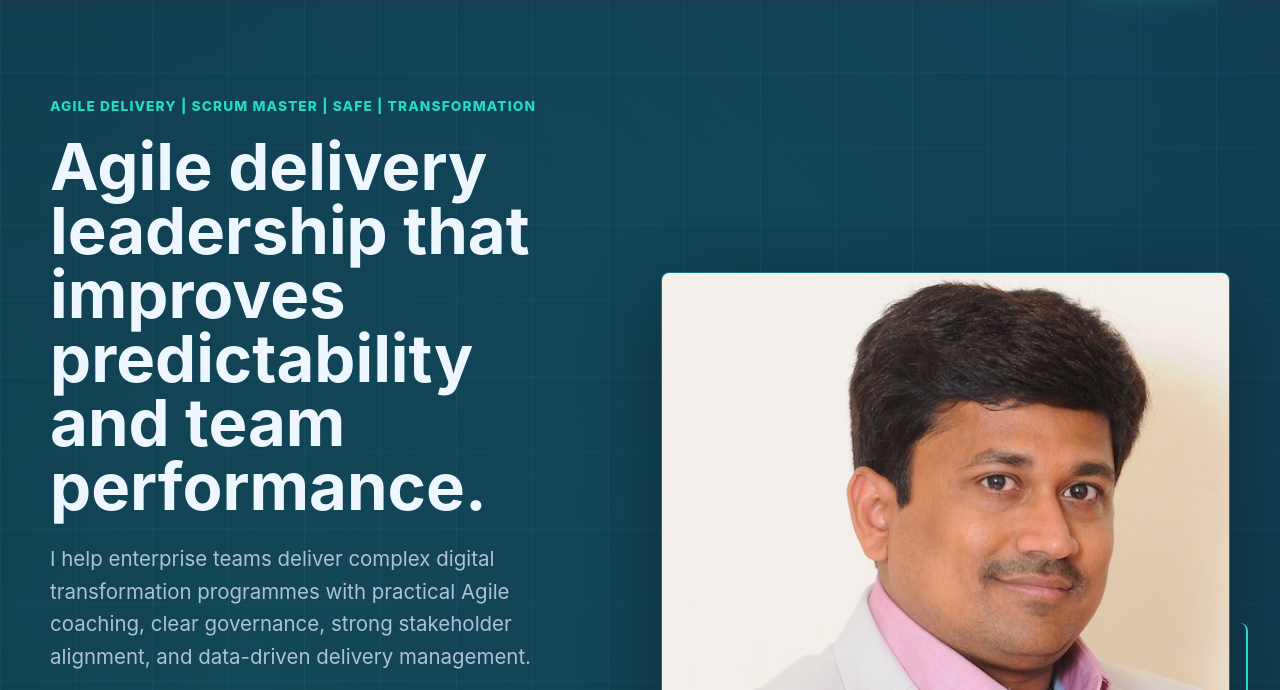
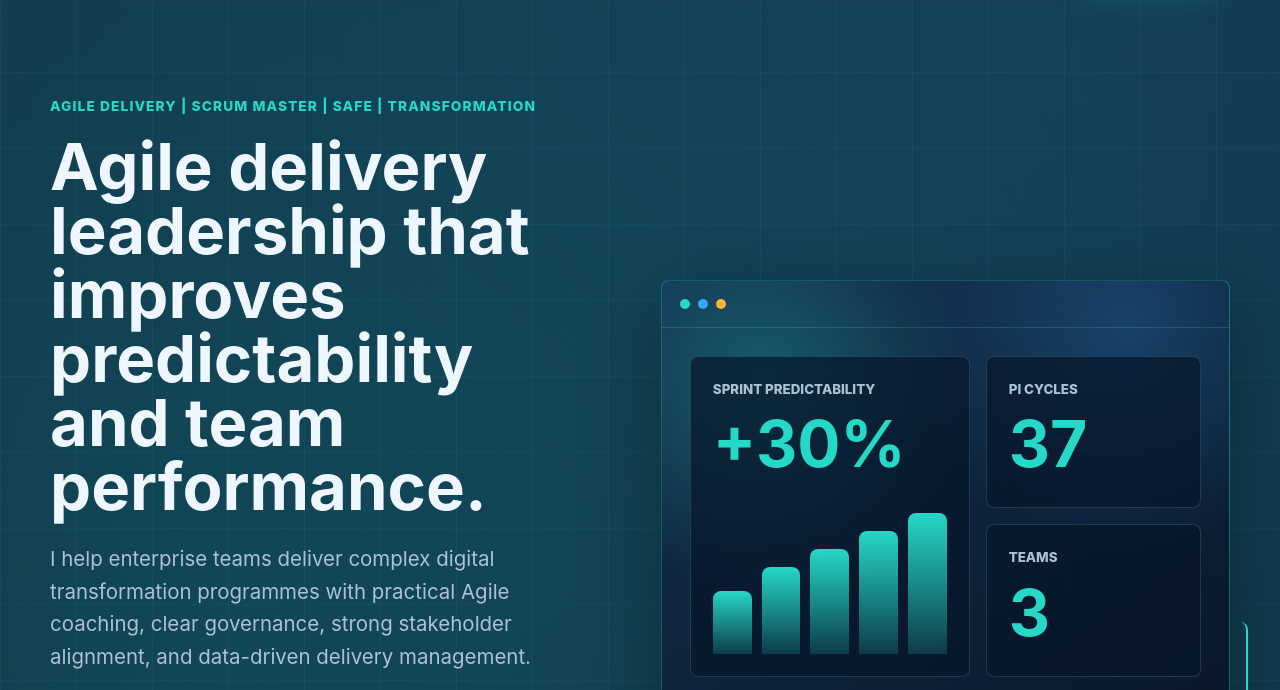
Before and after one commit to rptummala3333/psmportfolio, a plain HTML site: page index.html in a window 1280 px wide. Shown: the part 80-770 px from the top of the page. Drawn offline with Linux system fonts and the light colour scheme.

Commit message:
Update index.html

```diff
--- a/index.html
+++ b/index.html
@@ -65,9 +65,13 @@
             </div>
           </dl>
         </div>
-        <div class="hero-visual reveal">
-  <img class="profile-photo" src="profile.jpg" alt="Photo of Rajendra Tummala" />
-</div>
+        <div class="hero-visual reveal" aria-label="Agile delivery dashboard visual">
+          <div class="dashboard-visual">
+            <div class="visual-top">
+              <span></span>
+              <span></span>
+              <span></span>
+            </div>
             <div class="visual-grid">
               <div class="visual-card large">
                 <small>Sprint predictability</small>
```
